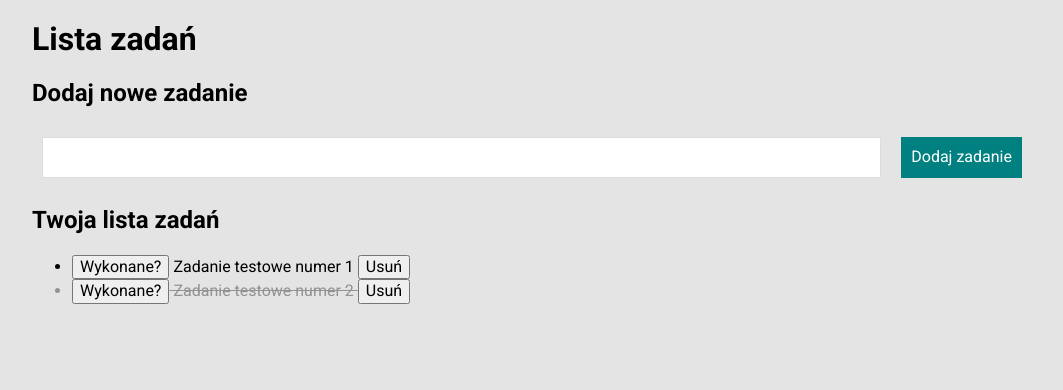
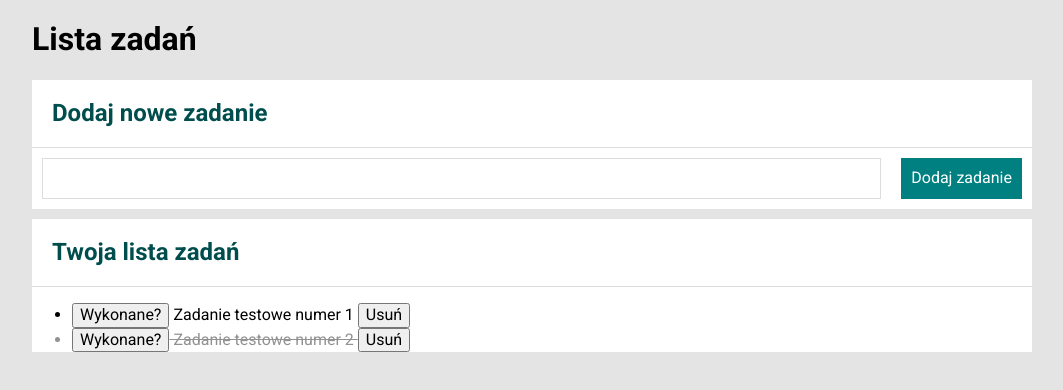
Before and after one commit to aWilku/toDoListApplication, a plain HTML site: page index.html in a window 1280 px wide. Shown: the whole page, without its empty margins (108-1171 px from the left). Drawn offline with nearby package versions, Linux system fonts and the light colour scheme.

Commit message:
section.css added

```diff
--- /dev/null
+++ b/css/section.css
@@ -0,0 +1,11 @@
+.section {
+    background-color: #ffffff;
+    margin: 0 auto 10px;
+}
+
+.section__title {
+    padding: 20px;
+    margin: 0;
+    border-bottom: 1px solid #dddddd;
+    color: #004d4d;
+}
--- a/index.html
+++ b/index.html
@@ -12,6 +12,7 @@
     <link rel="preconnect" href="https://fonts.gstatic.com">
     <link href="https://fonts.googleapis.com/css2?family=Roboto:wght@400;700&display=swap" rel="stylesheet">
     <link rel="stylesheet" href="css/globalStyle.css">
+    <link rel="stylesheet" href="css/section.css">
     <link rel="stylesheet" href="css/form.css">
     <link rel="stylesheet" href="css/taskList.css">
     <script defer src="js/script.js"></script>
@@ -22,15 +23,15 @@
     <header >
         <h1>Lista zadań</h1>
     </header>
-    <section>
-        <h2>Dodaj nowe zadanie</h2>
+    <section class="section">
+        <h2 class="section__title">Dodaj nowe zadanie</h2>
         <form class="form js-form">
             <input class="form__input js-newTask">
             <button class="form__button">Dodaj zadanie</button>
         </form>
     </section>
-    <section>
-        <h2>Twoja lista zadań</h2>
+    <section class="section">
+        <h2 class="section__title">Twoja lista zadań</h2>
         <ul class="taskList js-taskList">
         </ul>
     </section>
```
